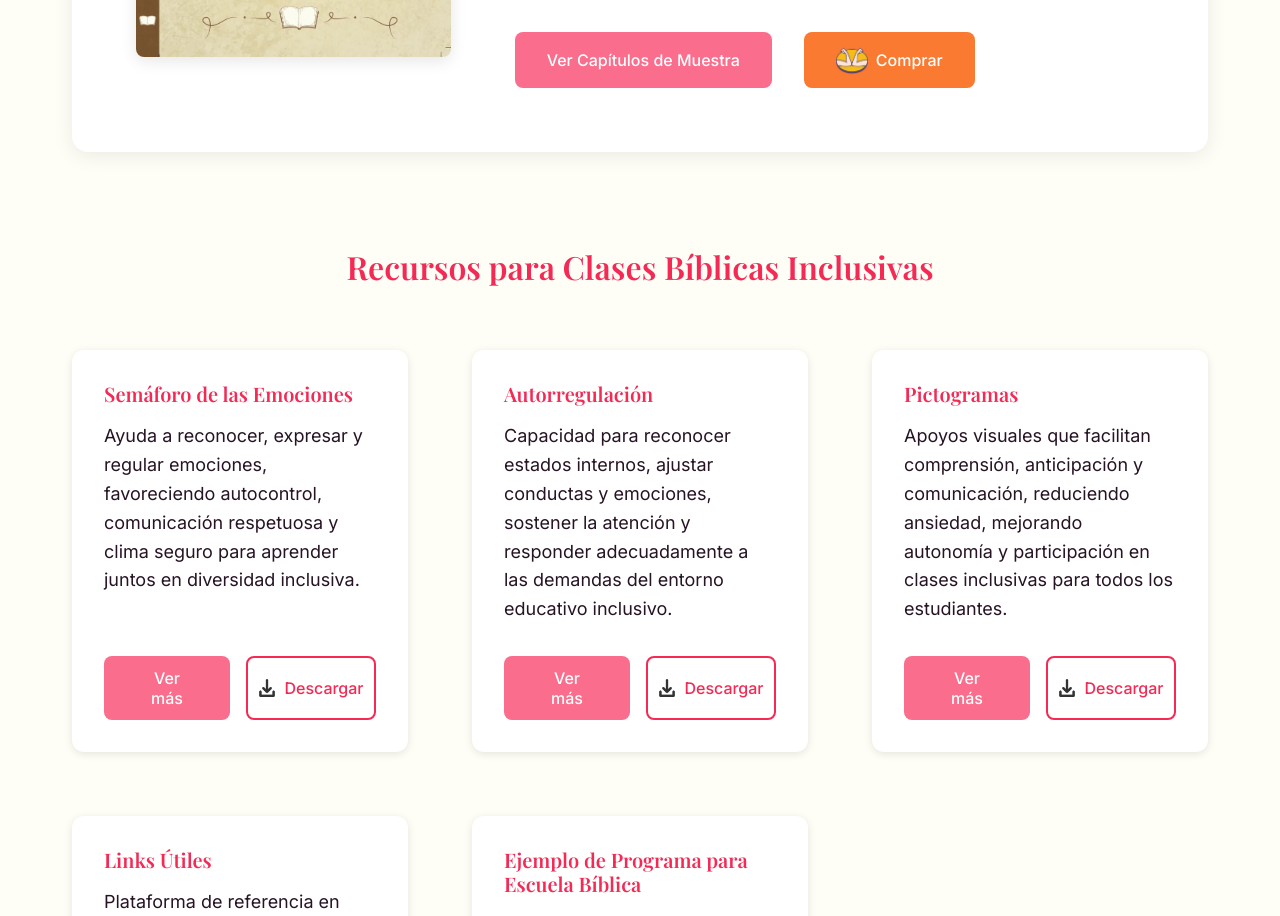
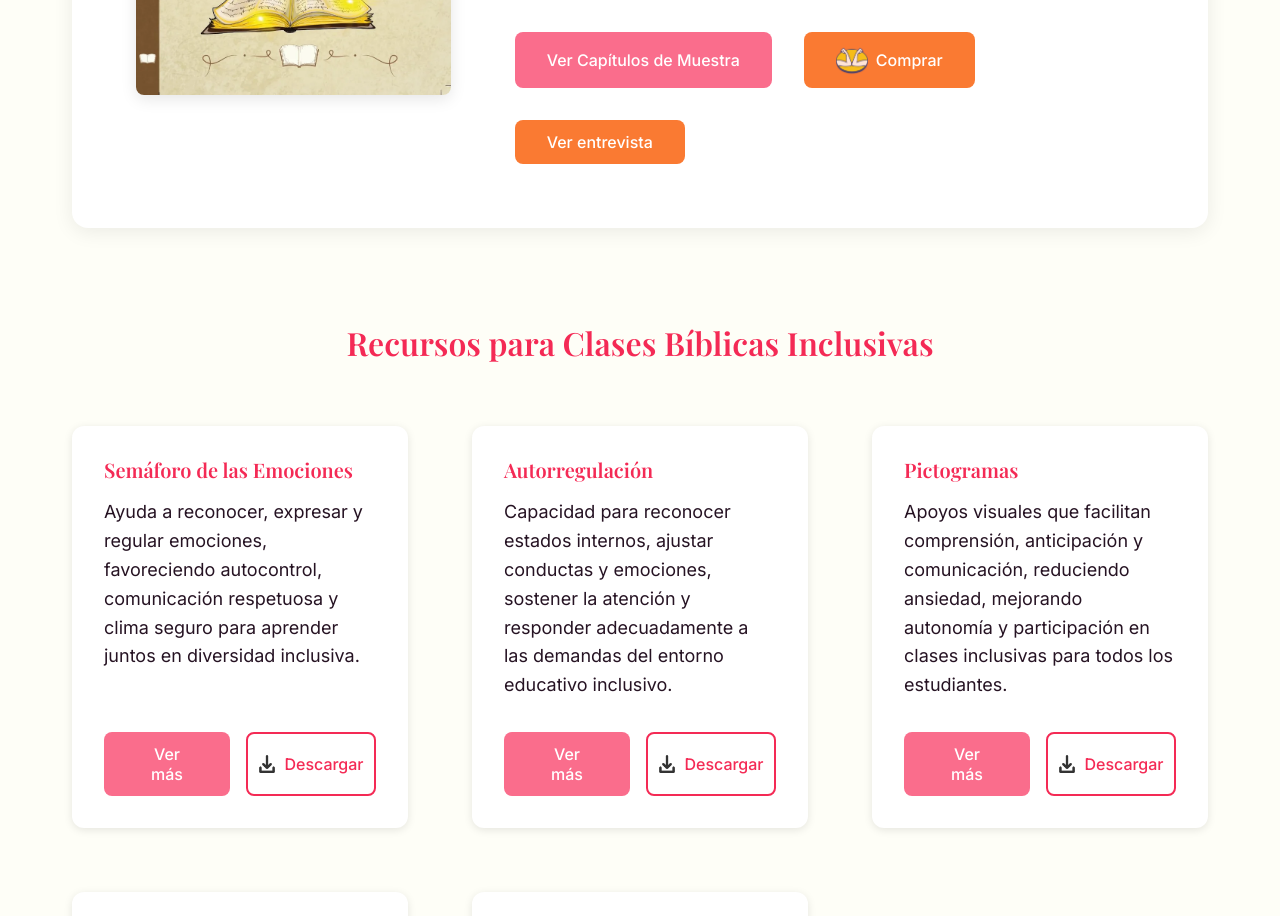
Before and after one commit to AgustinCevello/sembrarlapalabra, a React (Vite) app: page / in a window 1280 px wide. Shown: the part 1600-2516 px from the top of the page. Built offline with nearby package versions, Linux system fonts and the light colour scheme.

Commit message:
Ver entrevista button linking to Instagram reel in Inclusion section

```diff
--- a/src/components/sections/Inclusion.jsx
+++ b/src/components/sections/Inclusion.jsx
@@ -50,6 +50,12 @@ const Inclusion = () => {
                 />
                 Comprar
               </Button>
+              <Button
+                variant="secondary"
+                onClick={() => window.open('https://www.instagram.com/reel/DUqGJxVEZqJ/?igsh=MTZiMTJoYXRsM2h6eQ%3D%3D', '_blank')}
+              >
+                Ver entrevista
+              </Button>
             </div>
           </div>
         </div>
```
